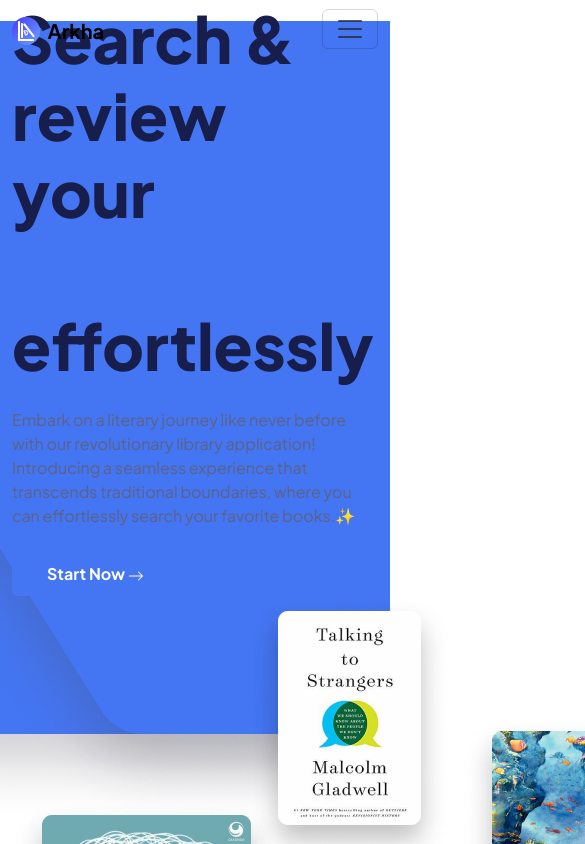
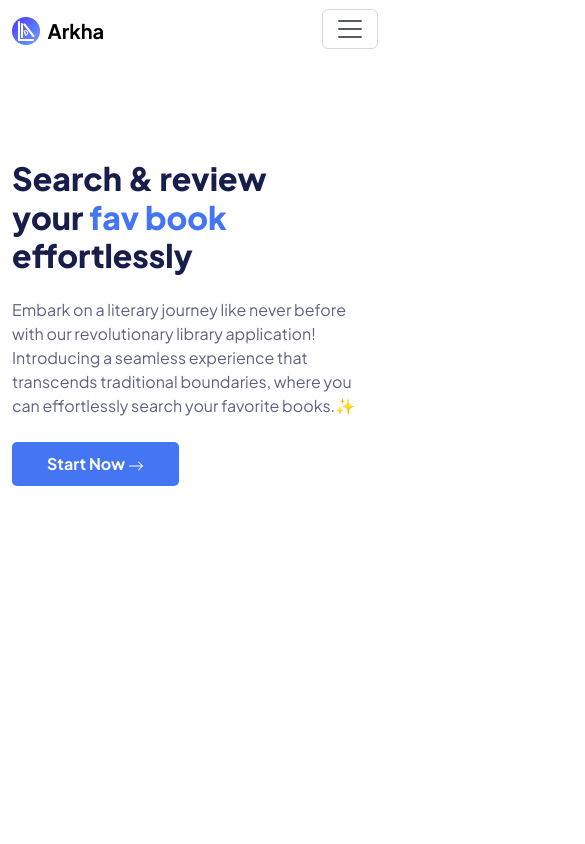
Before and after one commit to Arulkharisma/Slicing-Using-React, a React (Vite) app: page / in a window 390 px wide. Shown: the top 844 px of the page, 585 px wide, since content can reach past the window. Built offline with nearby package versions, Linux system fonts and the light colour scheme.

Commit message:
add responsive for hero and navbar element

```diff
--- a/src/components/NavbarComponent.jsx
+++ b/src/components/NavbarComponent.jsx
@@ -27,7 +27,7 @@ const NavbarComponent = () => {
 
   return (
     <div>
-     <Navbar expand="lg" className={`transparent fixed-top text-center ${changeColor ? "bg-active" : ""}`}>
+     <Navbar expand="lg" className={` fixed-top text-center ${changeColor ? "bg-active" : ""}`}>
       <Container>
         <Navbar.Brand className="me-4" href="/"><img src="/Logo.png" alt="logo" className="me-1" /> <span className={`fw-bold fs-5 align-middle ${changeText ? "color-active" : ""}`}>Arkha</span></Navbar.Brand>
         <Navbar.Toggle aria-controls="basic-navbar-nav" />
--- a/src/main.css
+++ b/src/main.css
@@ -69,3 +69,51 @@ span.color-active{
     font-weight: bold;
     color: white;
 }
+
+
+@media only screen and (max-width: 1000px) {
+    .bg-hero{
+        background-position: right;
+    }
+    .image-hero{
+        width: 450px;
+    }
+    .title-hero{
+        font-size: 2rem;
+    }
+}
+@media only screen and (max-width: 915px) {
+    .bg-hero{
+        background-position: right;
+    }
+    .image-hero{
+        width: 350px;
+    }
+    .title-hero{
+        font-size: 2rem;
+    }
+}
+@media only screen and (max-width: 768px) {
+    .title-hero{
+        margin-top: 40px;
+    }
+    .image-hero{
+        display: none;
+    }
+    .bg-hero{
+        background: none;
+        display: flex;
+        flex-direction: column;
+        flex-direction: column-reverse;
+        width: auto;
+    }
+    #basic-navbar-nav{
+        background-color: var(--heading);
+        padding-top: 30px;
+        padding-bottom: 30px;
+        border-radius: 10px;
+    }
+    .navbar-nav{
+        gap: 8px;
+    }
+}
--- a/src/pages/HomePage.jsx
+++ b/src/pages/HomePage.jsx
@@ -12,7 +12,7 @@ const HomePage = () => {
             <button>Start Now <BsArrowRight/> </button>
           </div>
           <div className="col-md-6">
-            <img src="/Left.png" alt="hero-image" />
+            <img className="image-hero" src="/Left.png" alt="hero-image" width="600px"/>
           </div>
         </section>
       </Container>
```
